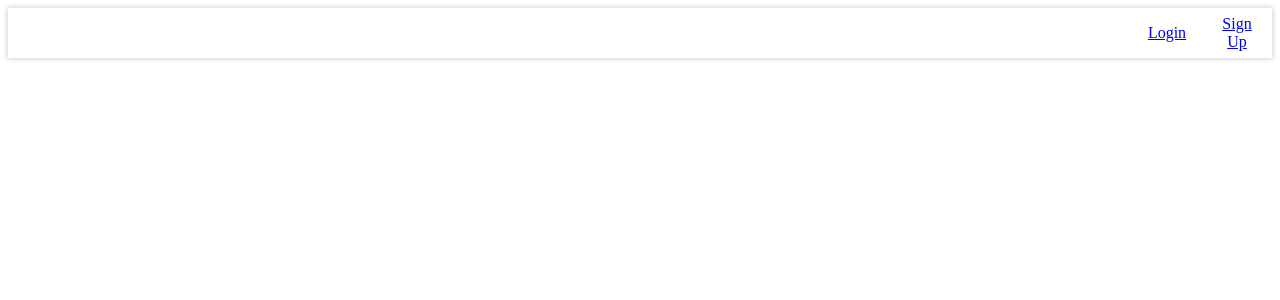
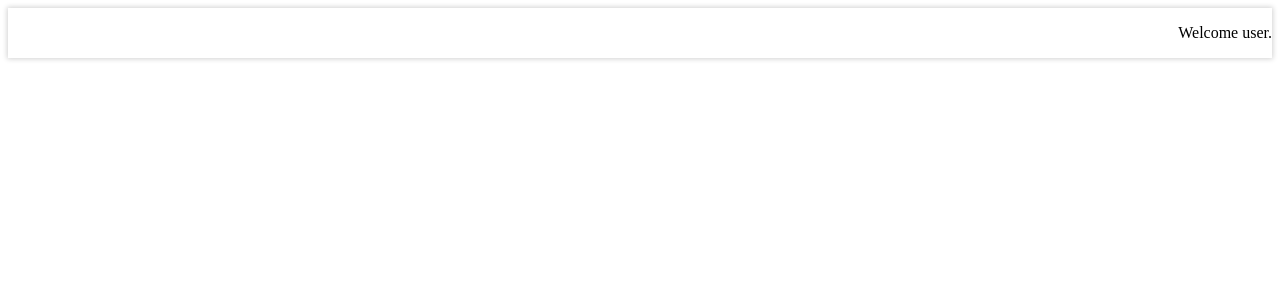
Before and after one commit to sky8the2flies/busy-lists, a React (Create React App) app: page / in a window 1280 px wide. Shown: the top 300 px of the page. Built offline with nearby package versions, Linux system fonts and the light colour scheme.

Commit message:
Refactor Nav

```diff
--- a/src/App.js
+++ b/src/App.js
@@ -16,7 +16,7 @@ class App extends React.Component {
     render() {
         return (
             <div>
-                <NavBar />
+                <NavBar user={this.state.user} />
                 <Switch>
                     {/* Home Page route */}
                     <Route exact path="/" render={() => <></>} />
--- a/src/components/NavBar/NavBar.jsx
+++ b/src/components/NavBar/NavBar.jsx
@@ -21,16 +21,21 @@ const NavLink = styled.div`
 `;
 
 const NavBar = (props) => {
-    return (
-        <Container>
+    let loggedIn = !props.user ? (
+        <>
+            <p>Welcome user.</p>
+        </>
+    ) : (
+        <>
             <Link to={'/accounts/login'}>
                 <NavLink>Login</NavLink>
             </Link>
             <Link to={'/accounts/signup'}>
                 <NavLink>Sign Up</NavLink>
             </Link>
-        </Container>
+        </>
     );
+    return <Container>{loggedIn}</Container>;
 };
 
 export default NavBar;
```
